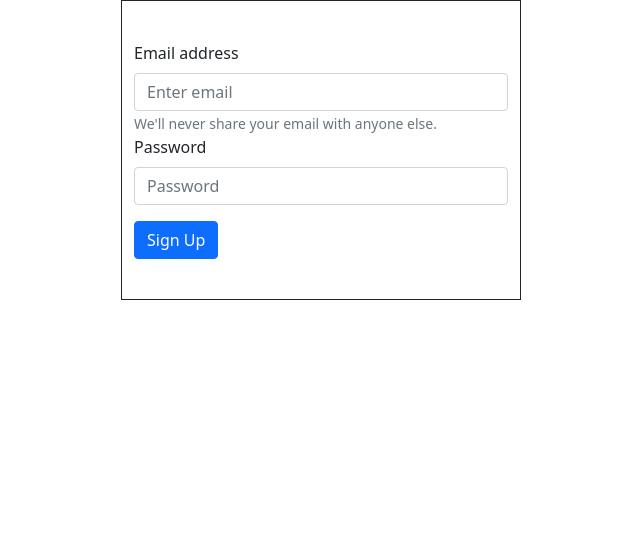
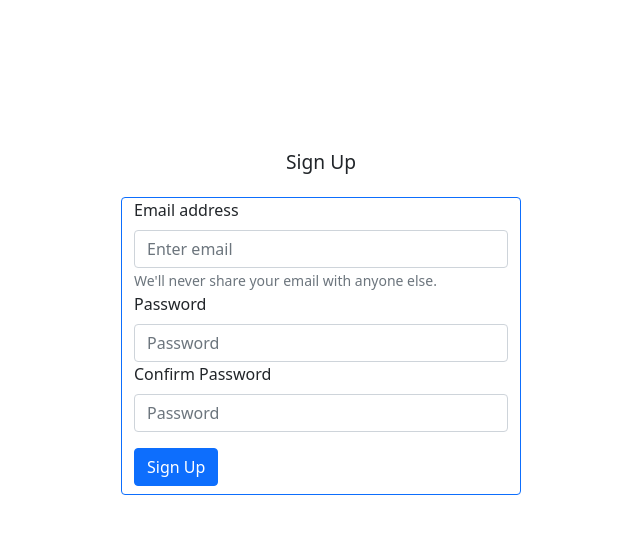
Before and after one commit to aaryandewan/firebase_image_hoster_w_auth, a React (Create React App) app: page /signup in a window 1280 px wide. Shown: the top 534 px of the page, without its empty margins (319-959 px from the left). Built offline with nearby package versions, Linux system fonts and the light colour scheme; no server answers.

Commit message:
Added signup page

```diff
--- a/src/App.js
+++ b/src/App.js
@@ -7,7 +7,7 @@ import { Container, Row, Col } from "react-bootstrap";
 import SignUp from "./SignUp";
 import PrivateRoute from "./privateRoute";
 import Profile from "./Profile";
-
+import Login from "./Login";
 function App() {
   return (
     <div>
@@ -15,6 +15,7 @@ function App() {
         <Switch>
           <PrivateRoute exact path="/" component={Profile} />
           <Route path="/signup" component={SignUp} />
+          <Route path="/login" component={Login} />
         </Switch>
       </Router>
     </div>
--- /dev/null
+++ b/src/Login.js
@@ -0,0 +1,5 @@
+import React from "react";
+
+export default function Login() {
+  return <div>Login comp</div>;
+}
--- a/src/SignUp.js
+++ b/src/SignUp.js
@@ -1,9 +1,5 @@
 import React from "react";
-import Form from "react-bootstrap/Form";
-import Button from "react-bootstrap/Button";
-import Container from "react-bootstrap/Container";
-import { Row, Col, Alert } from "react-bootstrap";
-import { db } from "./firebase";
+import { Row, Col, Alert, Form, Button, Container } from "react-bootstrap";
 import { useRef, useState } from "react";
 import { useAuth } from "./context/AuthContext";
 import { Link, useHistory } from "react-router-dom";
@@ -11,13 +7,22 @@ import { Link, useHistory } from "react-router-dom";
 export default function SignUp() {
   const emailRef = useRef();
   const passwordRef = useRef();
+  const passwordConfirmRef = useRef();
   const { signup } = useAuth();
   const [signedUp, setSignedUp] = useState("");
   const history = useHistory();
+  const [error, setError] = useState("");
 
   const formHandler = async (e) => {
     console.log(emailRef.current.value);
     e.preventDefault();
+
+    if (passwordRef.current.value !== passwordConfirmRef.current.value) {
+      setError("Your passwords do not match.");
+      passwordRef.current.value = "";
+      passwordConfirmRef.current.value = "";
+      return;
+    }
 
     try {
       await signup(emailRef.current.value, passwordRef.current.value);
@@ -29,15 +34,25 @@ export default function SignUp() {
   };
 
   return (
-    <div>
-      <Container
-        className="border border-dark"
-        style={{ backgroundColor: "white", height: "300px", width: "400px" }}
-      >
-        <Row className="h-100">
+    <Container
+      style={{ backgroundColor: "white", height: "100vh", width: "50vh" }}
+    >
+      <div style={{ marginTop: "40%" }}>
+        <Row
+          className="justify-content-center mb-3 my-auto"
+          style={{ backgroundColor: "white" }}
+        >
+          <Col
+            className="col-4 text-center"
+            style={{ backgroundColor: "white" }}
+          >
+            <h1 style={{ fontSize: "120%" }}>Sign Up</h1>
+          </Col>
+        </Row>
+        <Row>
           {signedUp && <Alert variant="success">{signedUp}</Alert>}
 
-          <Col className=" my-auto">
+          <Col className=" my-auto border border-primary rounded ">
             <Form onSubmit={formHandler}>
               <Form.Group controlId="formBasicEmail">
                 <Form.Label>Email address</Form.Label>
@@ -61,13 +76,25 @@ export default function SignUp() {
                   required
                 />
               </Form.Group>
-              <Button variant="primary" type="submit" className="mt-3">
+              <Form.Group controlId="formBasicPassword">
+                <Form.Label>Confirm Password</Form.Label>
+                <Form.Control
+                  type="password"
+                  placeholder="Password"
+                  ref={passwordConfirmRef}
+                  required
+                />
+              </Form.Group>
+              <Button variant="primary" type="submit" className="mt-3 mb-2">
                 Sign Up
               </Button>
             </Form>
           </Col>
         </Row>
-      </Container>
-    </div>
+        <Row className="mt-3">
+          {error && <Alert variant="danger">{error}</Alert>}
+        </Row>
+      </div>
+    </Container>
   );
 }
```
